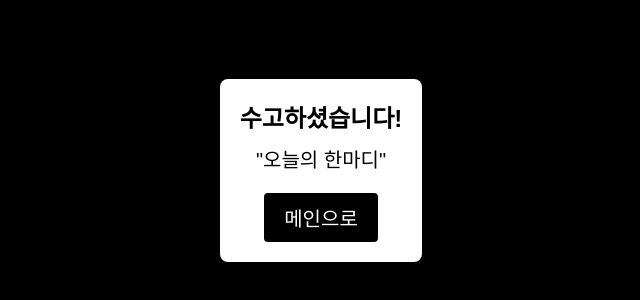
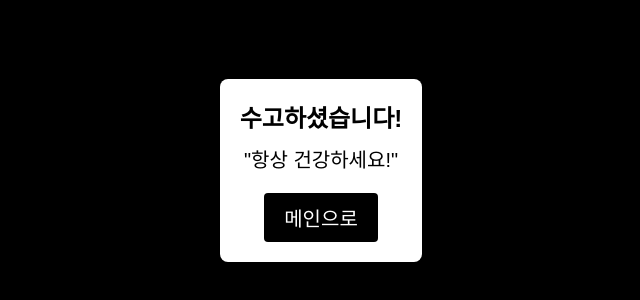
Before and after one commit to KgaYEon/webP8, a plain HTML site: page 수정본/지수/마지막.html in a window 1280 px wide. Shown: the part 230-530 px from the top of the page, 319-959 px from the left. Drawn offline with Linux system fonts and the light colour scheme.

Commit message:
Update 마지막.html

```diff
--- a/수정본/지수/마지막.html
+++ b/수정본/지수/마지막.html
@@ -55,13 +55,13 @@
 <body>
   <div class="box">
     <h1>수고하셨습니다!</h1>
-    <p id="quote">"오늘의 한마디"</p>
+    <p id="wordsthanks">"오늘의 한마디"</p>
 
     <a href="로그인페이지.html" class="button">메인으로</a>
   </div>
 
   <script>
-    // 한마디 문구
+    // 한마디 문구 배열
     const wordsthanks = [
       "좋은 하루 되세요!",
       "내일도 이용해 주세요!",
@@ -70,9 +70,9 @@
       "항상 건강하세요!"
     ];
 
-    // 랜덤 문구 설정
-    const randrist = wordsthanks[Math.floor(Math.random() * rist.length)];
-    document.getElementById("rist").innerText = `"${random}"`;
+    // 랜덤 문구 선택
+    const randomQuote = wordsthanks[Math.floor(Math.random() * wordsthanks.length)];
+    document.getElementById("wordsthanks").innerText = `"${randomQuote}"`;
   </script>
 </body>
 </html>
```
